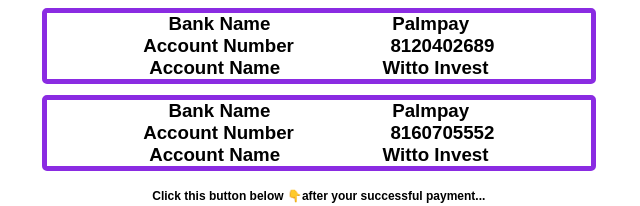
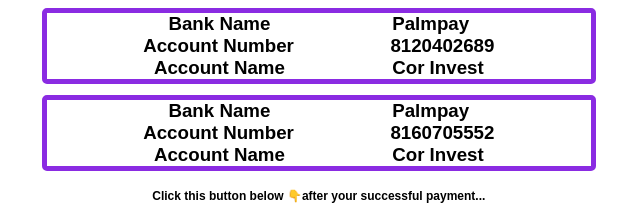
Before and after one commit to Intellidevelopers/Wittoo, a plain HTML site: page 5000.html in a window 1280 px wide. Shown: the part 746-952 px from the top of the page, 288-928 px from the left. Drawn offline with nearby package versions, Linux system fonts and the light colour scheme; some packages are replaced by stand-ins of ours; a script that the page names is missing.

Commit message:
Update 5000.html

```diff
--- a/5000.html
+++ b/5000.html
@@ -3,7 +3,7 @@
 <head>
     <meta charset="UTF-8">
     <meta name="viewport" content="width=device-width, initial-scale=1.0">
-    <title>WITTO INVEST</title>
+    <title>COR INVEST</title>
     <link rel="stylesheet" href="invest.css">
     <link rel="stylesheet" href="https://cdnjs.cloudflare.com/ajax/libs/font-awesome/6.4Z.0/css/all.min.css">
     <link rel="stylesheet" href="https://cdn.jsdelivr.net/npm/@fortawesome/fontawesome-free@6.2.1/css/fontawesome.min.css">
@@ -29,7 +29,7 @@
         </div>
         <div class="num">
             <h3>Account Name</h3>
-            <h3>Witto Invest</h3>
+            <h3>Cor Invest</h3>
         </div>
        </div>
        <div class="border">
@@ -45,7 +45,7 @@
         </div>
         <div class="num">
             <h3>Account Name</h3>
-            <h3>Witto Invest</h3>
+            <h3>Cor Invest</h3>
         </div>
        </div>
        <br>
```
